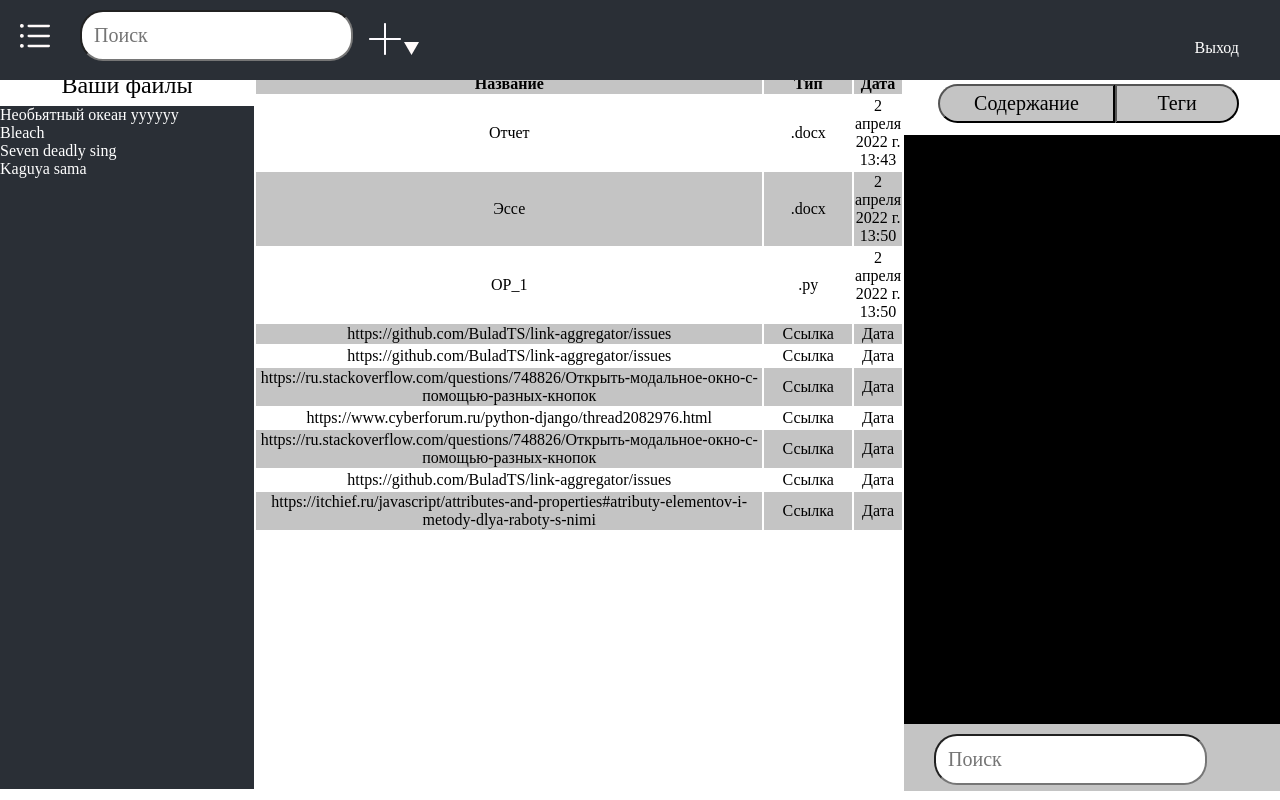
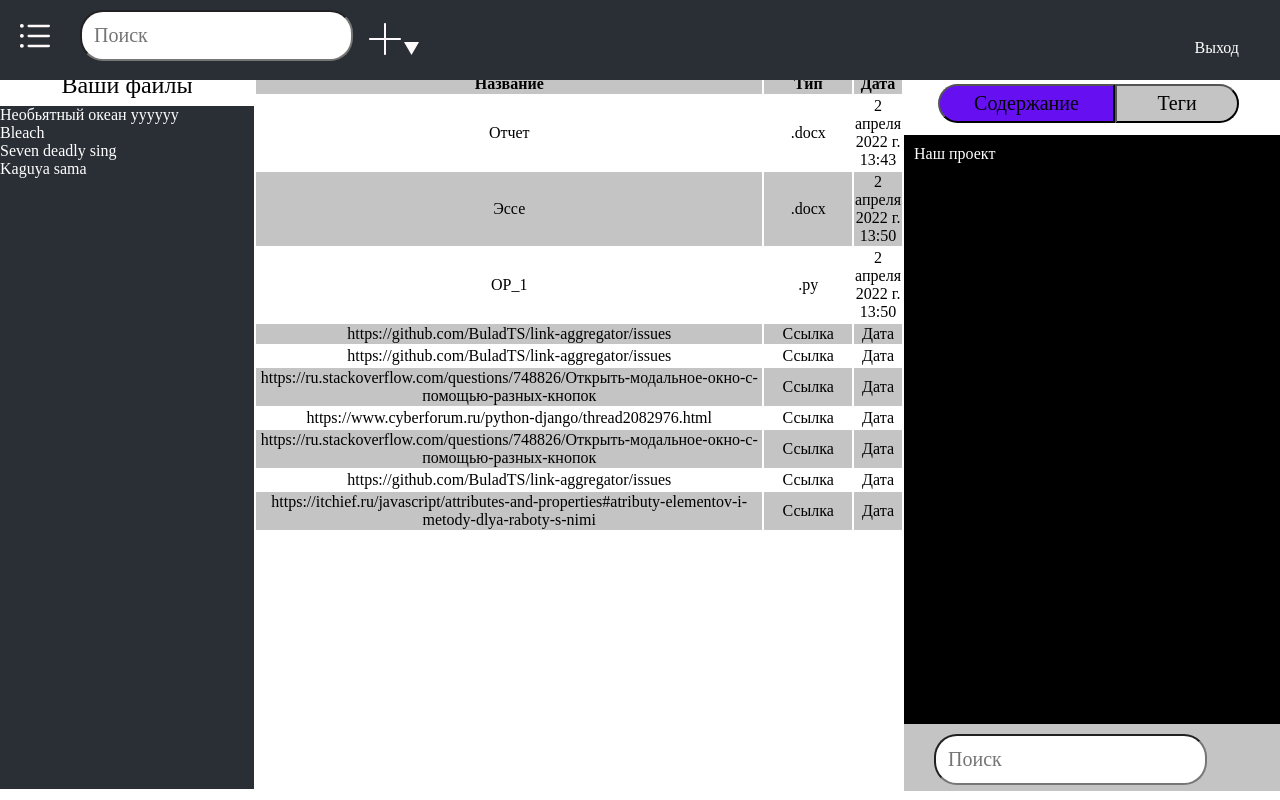
Before and after one commit to BuladTS/link-aggregator, a Django app: page / in a window 1280 px wide. Run offline with Django 4.2, Linux system fonts and the light colour scheme; data comes from the database, SQL or seed files in the repository; both versions use the stored data as it was after the commit; parts of the project's set-up code (start-up, migrations or seed data) failed here and were passed over; some libraries are stand-ins or nearby versions.

Commit message:
Возможность смотреть тэги

```diff
--- a/link_aggregator/main_window/static/css/styles.css
+++ b/link_aggregator/main_window/static/css/styles.css
@@ -170,8 +170,15 @@ p {
     height: 81%;
     width: 100%;
 }
+.window-content {
+    padding: 10px;
+}
 
 .description {
+    color: #fff;
+}
+
+.tag {
     color: #fff;
 }
 
@@ -190,6 +197,10 @@ p {
     font-size: 20px;
     top: 12px;
     left: 38px;
+}
+
+.pressed_button {
+    background: #6610f2;
 }
 
 .content {
--- a/link_aggregator/main_window/templates/main_window/index.html
+++ b/link_aggregator/main_window/templates/main_window/index.html
@@ -47,13 +47,18 @@
               </div>
               <div class="column_right">
                   <div class="header_right_column">
-                      <button class="content">Содержание</button>
-                      <button class="tags">Теги</button>
+                      <button class="content pressed_button" data-pressed-button>Содержание</button>
+                      <button class="tags" data-pressed-button>Теги</button>
                   </div>
                   <div class="window-container">
-                      {% for el in user_links %}
-                        <p class="description hidden" id="link-{{ el.id }}" data-content>{{ el.description }}</p>
-                      {% endfor %}
+                      <div class="window-content">
+                          {% for el in user_links %}
+                          <p class="description hidden" id="description-{{ el.id }}" data-tag="tag-{{ el.id }}" data-content-description >{{ el.description }}</p>
+                          {% endfor %}
+                          {% for el in user_links %}
+                          <p class="tag hidden" id="tag-{{ el.id }}" data-description="description-{{ el.id }}" data-content-tag >{{ el.tags }}</p>
+                          {% endfor %}
+                      </div>
                   </div>
                   <div class="footer">
                       <div class="search">
@@ -82,7 +87,7 @@
                             </tr>
                             {% endfor %}
                             {% for el in user_links %}
-                            <tr data-links data-link="link-{{ el.id }}">
+                            <tr data-links data-link="{{ el.id }}">
                                 <td>{{ el.link }}</td>
                                 <td>Ссылка</td>
                                 <td>Дата</td>
```
Also changed, not shown: link_aggregator/main_window/static/js/table_links.js (+52 -9 lines), link_aggregator/db.sqlite3.
